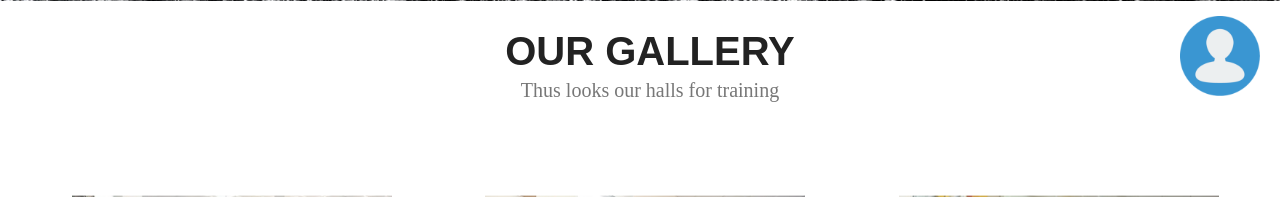
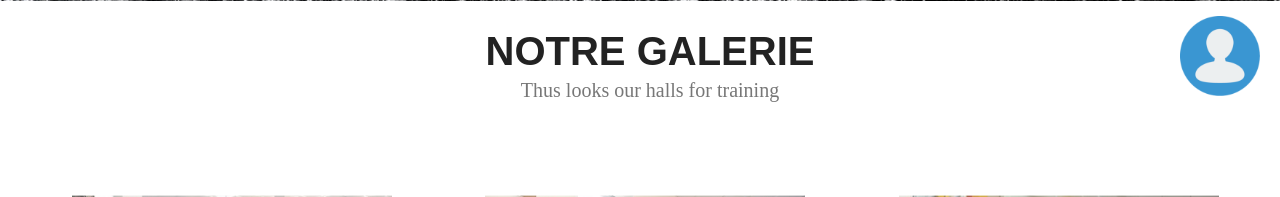
Before and after one commit to arsenpahi/gold-gym, a PHP site: page /gallery.php in a window 1280 px wide. Shown: the part 699-896 px from the top of the page. Run offline with PHP 8.4, Linux system fonts and the light colour scheme; data that the repository does not hold is empty.

Commit message:
Update gallery.php

```diff
--- a/gallery.php
+++ b/gallery.php
@@ -68,7 +68,7 @@
 
 		<div id="gallery" class="box">
 			<div class="container">
-				<h2 class="title">Our gallery</h2>
+				<h2 class="title">Notre galerie</h2>
 				<p class="descr">Thus looks our halls for training</p>
 
 				<div class="images">
```
